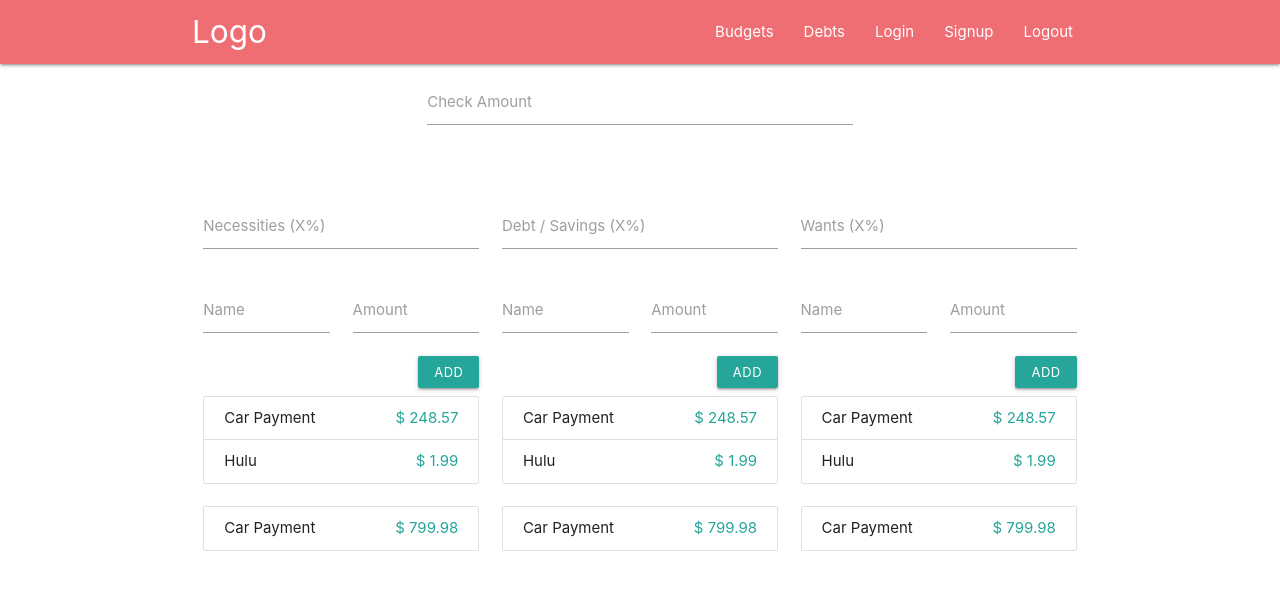
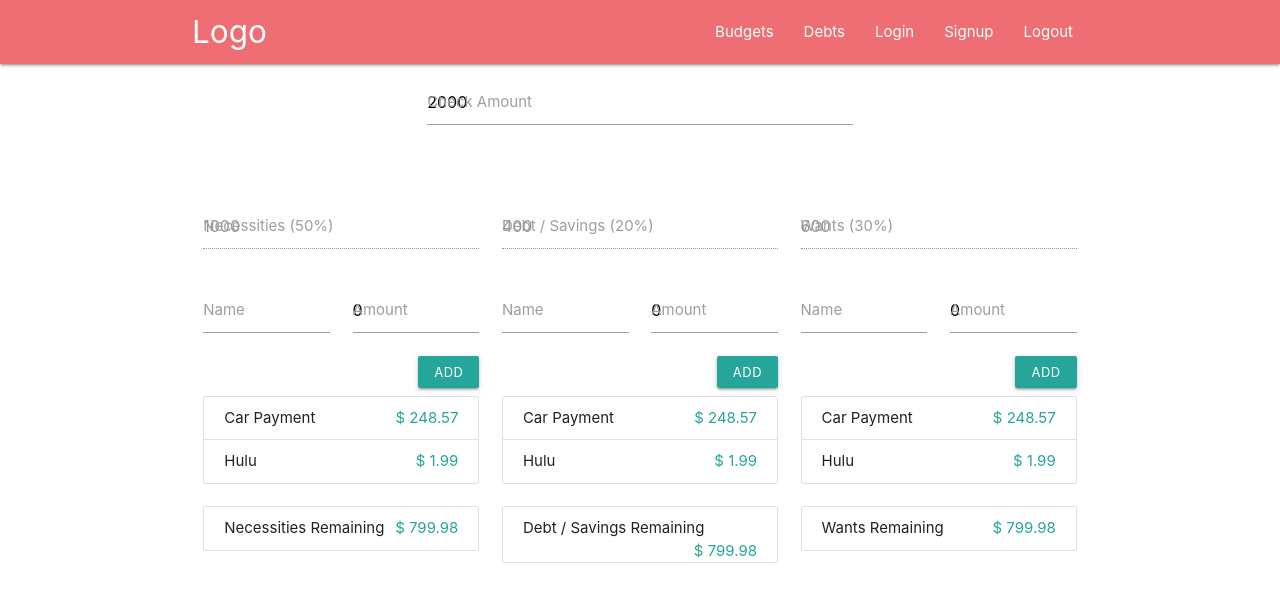
Before and after one commit to joshuaherrera/go-budget, a React (Create React App) app in the folder client/: page / in a window 1280 px wide. Shown: the top 602 px of the page. Built offline with nearby package versions, Linux system fonts and the light colour scheme.

Commit message:
added logic to add item state with a new component

```diff
--- a/client/public/index.html
+++ b/client/public/index.html
@@ -35,7 +35,7 @@
       work correctly both with client-side routing and a non-root public URL.
       Learn how to configure a non-root public URL by running `npm run build`.
     -->
-    <title>React App</title>
+    <title>Go Budget</title>
   </head>
   <body>
     <noscript>You need to enable JavaScript to run this app.</noscript>
--- a/client/src/BudgetRemaining.js
+++ b/client/src/BudgetRemaining.js
@@ -1,11 +1,11 @@
 import React from "react";
 
-const BudgetRemaining = ({ remAmt }) => {
+const BudgetRemaining = ({ listName, remAmt }) => {
   return (
     <ul class="collection">
       <li class="collection-item">
         <div>
-          Car Payment
+          {listName} Remaining
           <div class="secondary-content right-align">$ {remAmt}</div>
         </div>
       </li>
--- a/client/src/components/BudgetBody.js
+++ b/client/src/components/BudgetBody.js
@@ -1,7 +1,12 @@
-import React from "react";
+import React, { useState } from "react";
 import BudgetCol from "../components/BudgetCol";
 
 const BudgetBody = () => {
+  const [check, setCheck] = useState(2000);
+  const [necAmt, setNecAmt] = useState(1000);
+  const [dsAmt, setDsAmt] = useState(400);
+  const [wantAmt, setWantAmt] = useState(600);
+
   return (
     <>
       <div class="row">
@@ -15,6 +20,7 @@ const BudgetBody = () => {
                 max="9999999"
                 step="0.01"
                 class="validate"
+                value={check}
               />
               <label for="checkAmount">Check Amount</label>
             </div>
@@ -23,13 +29,28 @@ const BudgetBody = () => {
       </div>
       <div class="row">
         <div class="col s4">
-          <BudgetCol colName="Necessities" idName="needs" />
+          <BudgetCol
+            budgetAmt={necAmt}
+            colName="Necessities"
+            idName="needs"
+            perc="50"
+          />
         </div>
         <div class="col s4">
-          <BudgetCol colName="Debt / Savings" idName="dns" />
+          <BudgetCol
+            budgetAmt={dsAmt}
+            colName="Debt / Savings"
+            idName="dns"
+            perc="20"
+          />
         </div>
         <div class="col s4">
-          <BudgetCol colName="Wants" idName="wants" />
+          <BudgetCol
+            budgetAmt={wantAmt}
+            colName="Wants"
+            idName="wants"
+            perc="30"
+          />
         </div>
       </div>
     </>
--- a/client/src/components/BudgetCol.js
+++ b/client/src/components/BudgetCol.js
@@ -1,51 +1,36 @@
 import React, { useState } from "react";
 import BudgetRemaining from "../BudgetRemaining";
 import ItemList from "./ItemList";
+import BudgetItem from "./BudgetItem";
 
-const BudgetCol = ({ colName, idName }) => {
-  // https://www.youtube.com/watch?v=YK-jXrsK3JU
-  // using js with materialize npm
+const BudgetCol = ({ budgetAmt, colName, idName, perc }) => {
   const [itemsMap, setItemsMap] = useState([
     { name: "Car Payment", amount: 248.57 },
     { name: "Hulu", amount: 1.99 },
   ]);
   const [remAmt, setRemAmt] = useState(799.98);
+
   return (
     <>
       <div class="row">
         <div class="input-field col s12">
-          <label for={idName}>{colName} (X%)</label>
+          <label for={idName}>
+            {colName} ({perc}%)
+          </label>
           <input
             id={idName}
             type="number"
             min="0.00"
             max="9999999"
             step="0.01"
+            value={budgetAmt}
+            disabled
           />
         </div>{" "}
-        <div class="input-field col s6">
-          <label for="budget">Name</label>
-          <input id="budget" type="text" class="validate" />
-        </div>{" "}
-        <div class="input-field col s6">
-          <label for="budgetAmt">Amount</label>
-          <input
-            id="budgetAmt"
-            type="number"
-            min="0.00"
-            max="9999999"
-            step="0.01"
-            class="validate"
-          />
-        </div>
-        <div class="right-align col s12">
-          <a class="waves-effect waves-light btn-small" href="#">
-            Add
-          </a>
-        </div>
-        <ItemList listName={colName} itemsMap={itemsMap} />
+        <BudgetItem />
+        <ItemList itemsMap={itemsMap} />
         <div class=" col s12">
-          <BudgetRemaining remAmt={remAmt} />
+          <BudgetRemaining listName={colName} remAmt={remAmt} />
         </div>
       </div>
     </>
--- /dev/null
+++ b/client/src/components/BudgetItem.js
@@ -0,0 +1,45 @@
+import React, { useState } from "react";
+
+const BudgetItem = ({ addItem }) => {
+  const [item, setItem] = useState({ title: "", amount: 0 });
+  return (
+    <>
+      <div class="input-field col s6">
+        <label for="budget">Name</label>
+        <input
+          name="title"
+          id="budget"
+          type="text"
+          class="validate"
+          value={item.title}
+          onChange={({ target }) =>
+            setItem({ ...item, [target.name]: target.value })
+          }
+        />
+      </div>{" "}
+      <div class="input-field col s6">
+        <label for="budgetAmt">Amount</label>
+        <input
+          value={item.amount}
+          id="budgetAmt"
+          type="number"
+          min="0.00"
+          max="9999999"
+          step="0.01"
+          class="validate"
+          name="amount"
+          onChange={({ target }) =>
+            setItem({ ...item, [target.name]: target.value })
+          }
+        />
+      </div>
+      <div class="right-align col s12">
+        <button type="submit" class="waves-effect waves-light btn-small">
+          Add
+        </button>
+      </div>
+    </>
+  );
+};
+
+export default BudgetItem;
--- a/client/src/components/ItemList.js
+++ b/client/src/components/ItemList.js
@@ -6,7 +6,7 @@ const ItemList = ({ listName, itemsMap }) => {
       <div class=" col s12">
         <ul class="collection">
           {itemsMap.map((item) => (
-            <li class="collection-item">
+            <li class="collection-item" key={item.name}>
               <div>
                 {item.name}
                 <div class="secondary-content right-align">$ {item.amount}</div>
```
